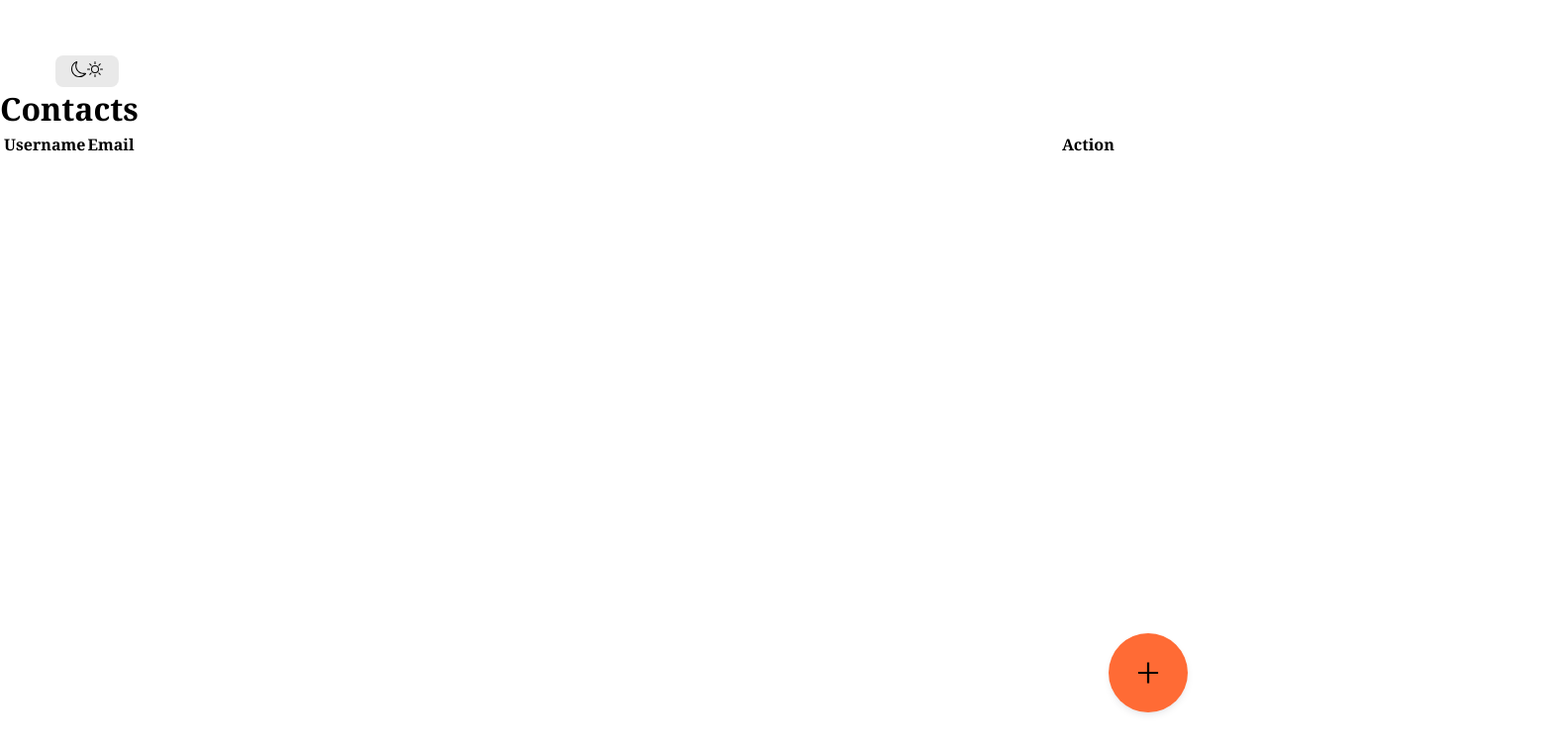
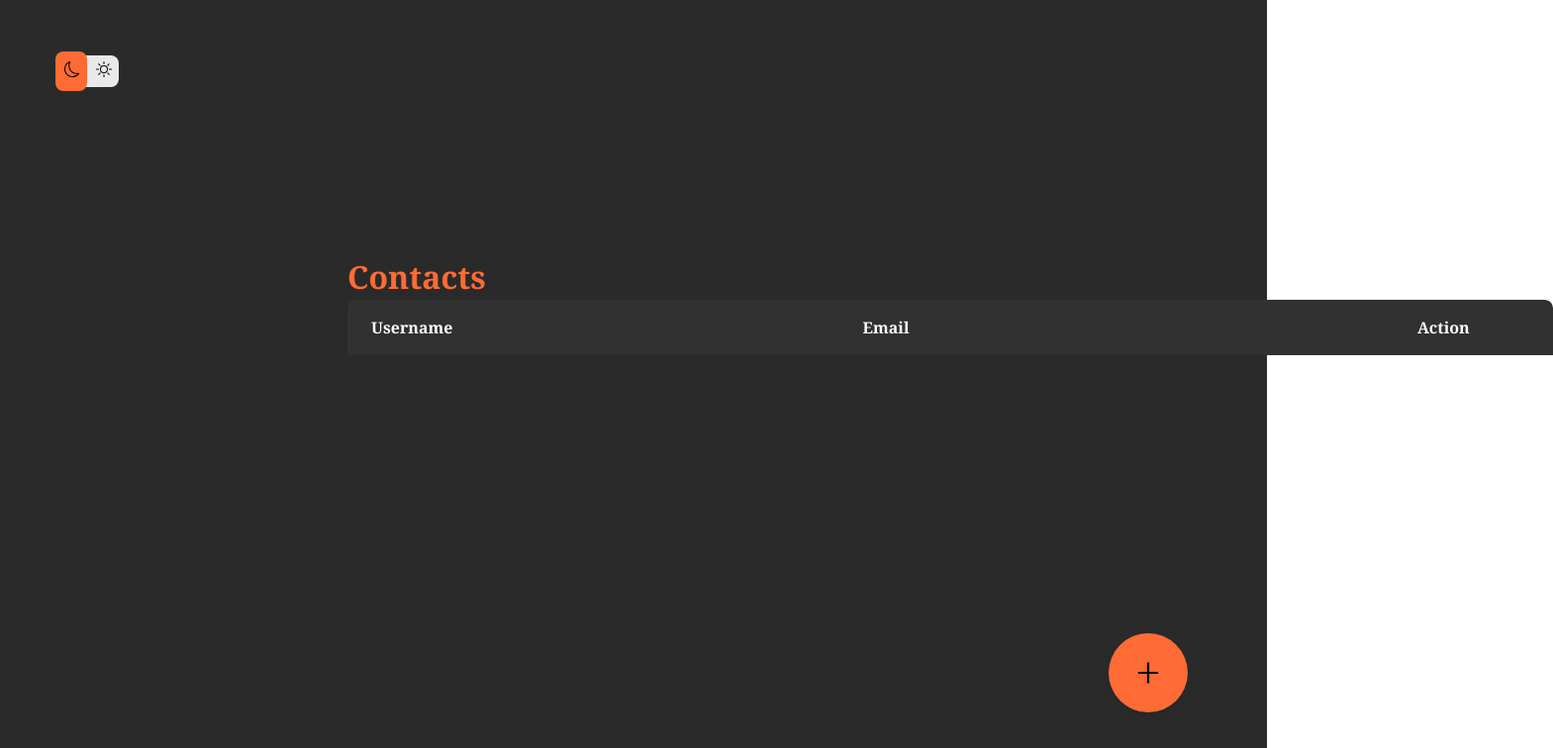
Before and after one commit to Alex2518-9/rb_contacts, a React (Create React App) app: page / in a window 1280 px wide. Shown: the top 756 px of the page at 99% size, 1569 px wide, since content can reach past the window. Built offline with nearby package versions, Linux system fonts and the light colour scheme.

Commit message:
fix(switch):override switch logic for css variable

```diff
--- a/src/App.jsx
+++ b/src/App.jsx
@@ -1,5 +1,6 @@
-import React, { useState } from "react";
+import React, { createContext, useState } from "react";
 import "./App.css";
+import "./GlobalStyle.css";
 import CreateButton from "./components/buttons/createButton/CreateButton";
 import DeleteButton from "./components/buttons/deleteButton/DeleteButton";
 import EditButton from "./components/buttons/editButton/EditButton";
@@ -9,11 +10,13 @@ import { BsMoon } from "react-icons/bs";
 import { BsSun } from "react-icons/bs";
 import { AiOutlinePlus } from "react-icons/ai";
 
+export const ThemeContexts = createContext();
+
 function App() {
   const [contacts, setContacts] = useState([]);
   const [mode, setMode] = useState("home");
   const [editContactData, setEditContactData] = useState();
-  const [darkTheme, setDarkTheme] = useState(true);
+  const [theme, setTheme] = useState("dark");
 
   const onDelete = (id) => {
     setContacts((previouState) =>
@@ -45,21 +48,25 @@ function App() {
   };
 
   const onLight = () => {
-    setDarkTheme(false);
+    setTheme("light");
   };
 
   const onDark = () => {
-    setDarkTheme(true);
+    setTheme("dark");
   };
 
   return (
-    <div className={darkTheme ? "App" : ".App-light"}>
+    <ThemeContexts.Provider value={{ theme }}>
+      <div className={`App ${theme}`}>
         <div className="switch">
           <div className="switch-container">
-          <div className={darkTheme ? "moon" : "sun"} onClick={onDark}>
+            <div className={theme === "dark" ? "moon" : "sun"} onClick={onDark}>
               <BsMoon />
             </div>
-          <div className={darkTheme ? "sun" : "moon"} onClick={onLight}>
+            <div
+              className={theme === "dark" ? "sun" : "moon"}
+              onClick={onLight}
+            >
               <BsSun />
             </div>
           </div>
@@ -68,20 +75,12 @@ function App() {
         {mode === "home" && (
           <>
             <div
-            className={
-              darkTheme
-                ? "contact-container-title-dark"
-                : "contact-container-title-light"
-            }
+              className="contact-container-title"
             >
               <h1>Contacts</h1>
             </div>
             <table
-            className={
-              darkTheme
-                ? "contact-container-body-dark"
-                : "contact-container-body-light"
-            }
+              className={`contact-container-body ${theme}`}
             >
               <thead>
                 <tr>
@@ -99,21 +98,15 @@ function App() {
                     <td>{email}</td>
                     <td>
                       <div className="action-button-container">
-                      <DeleteButton
-                        darkTheme={darkTheme}
-                        onDelete={() => onDelete(id)}
-                      />
-                      <EditButton
-                        darkTheme={darkTheme}
-                        onEdit={() => onEdit(id)}
-                      />
+                        <DeleteButton onDelete={() => onDelete(id)} />
+                        <EditButton onEdit={() => onEdit(id)} />
                       </div>
                     </td>
                   </tr>
                 ))}
               </tbody>
             </table>
-          <CreateButton darkTheme={darkTheme} onClick={() => setMode("add")}>
+            <CreateButton onClick={() => setMode("add")}>
               <AiOutlinePlus />
             </CreateButton>
           </>
@@ -122,7 +115,6 @@ function App() {
         {mode === "add" && (
           <AddContactForm
             formTitle={mode}
-          darkTheme={darkTheme}
             onCancel={() => setMode("home")}
             onAdd={onAdd}
           />
@@ -131,7 +123,6 @@ function App() {
         {mode === "edit" && (
           <AddContactForm
             formTitle={mode}
-          darkTheme={darkTheme}
             onCancel={() => setMode("home")}
             onSave={onSave}
             contact={editContactData}
@@ -150,6 +141,7 @@ function App() {
           />
         )}
       </div>
+    </ThemeContexts.Provider>
   );
 }
 
--- a/src/components/buttons/createButton/CreateButton.jsx
+++ b/src/components/buttons/createButton/CreateButton.jsx
@@ -1,11 +1,14 @@
-import React from "react";
+import React, { useContext } from "react";
+import { ThemeContexts } from "../../../App";
 import Button from "../Button";
 import "./CreateButton.css";
 
-const CreateButton = ({ onClick, children, darkTheme }) => {
+const CreateButton = ({ onClick, children }) => {
+  const { theme } = useContext(ThemeContexts);
+
   return (
     <Button
-      className={darkTheme ? "add-dark-button" : "add-light-button"}
+      className={theme === "dark" ? "add-dark-button" : "add-light-button"}
       onClick={onClick}
     >
       {children}
--- a/src/components/buttons/deleteButton/DeleteButton.jsx
+++ b/src/components/buttons/deleteButton/DeleteButton.jsx
@@ -1,10 +1,14 @@
-import React from 'react';
+import React, { useContext } from 'react';
+import { ThemeContexts } from '../../../App';
 import Button from '../Button';
 import './DeleteButton.css';
 
-const DeleteButton = ({onDelete, darkTheme}) => {
+const DeleteButton = ({onDelete}) => {
+
+  const {theme} = useContext(ThemeContexts);
+
   return (
-    <Button className={darkTheme ? "delete-dark-button" : "delete-light-button"} onClick={onDelete}>Delete</Button>
+    <Button className={`delete-button ${theme}`} onClick={onDelete}>Delete</Button>
   )
 }
 
--- a/src/components/buttons/editButton/EditButton.jsx
+++ b/src/components/buttons/editButton/EditButton.jsx
@@ -1,10 +1,15 @@
-import React from 'react';
+import React, { useContext } from 'react';
+import { ThemeContexts } from "../../../App";
 import Button from '../Button';
 import './EditButton.css';
 
-const EditButton = ({onEdit, darkTheme}) => {
+const EditButton = ({onEdit}) => {
+
+  const {theme} = useContext(ThemeContexts);
+
+
   return (
-        <Button className={darkTheme ? "edit-dark-button" : "edit-light-button"} onClick={onEdit}>Edit</Button>
+        <Button className={`edit-button ${theme}`} onClick={onEdit}>Edit</Button>
   )
 }
 
--- a/src/components/forms/addContactForm/AddContactForm.jsx
+++ b/src/components/forms/addContactForm/AddContactForm.jsx
@@ -1,26 +1,30 @@
-import React, { useState } from "react";
+import React, { useContext, useState } from "react";
 import AddContactFormButton from "../../buttons/addContactFormButton/AddContactFormButton";
 import CancelButton from "../../buttons/cancelButton/CancelButton";
 import Input from "../../inputs/Input";
 import "./AddContactForm.css";
 import { v4 as uuid } from "uuid";
+import { ThemeContexts } from "../../../App";
 
 const AddContactForm = ({
   contact,
   confirmButton,
   onAdd,
   onCancel,
-  darkTheme,
   formTitle,
 }) => {
   const [name, setName] = useState(contact?.name || "");
   const [email, setEmail] = useState(contact?.email || "");
   const [password, setPassword] = useState(contact?.password || "");
 
+  const uniqueId = uuid();
+
+  const {theme} = useContext(ThemeContexts);
+
   return (
     <div className="container">
       <div
-        className={darkTheme ? "form-container-dark" : "form-container-light"}
+        className={`form-container ${theme}`}
       >
         <h2>
           {formTitle === "add" && "Create Contact"}
@@ -52,7 +56,7 @@ const AddContactForm = ({
           <CancelButton onCancel={onCancel} />
           {formTitle === "add" && (
             <AddContactFormButton
-              onAdd={() => onAdd({ name, email, password, id: uuid })}
+              onAdd={() => onAdd({ name, email, password, id: uniqueId })}
             />
           )}
           {formTitle === "edit" && confirmButton({ name, email, password })}
```
Lines whose indentation alone changed are shown as unchanged.
